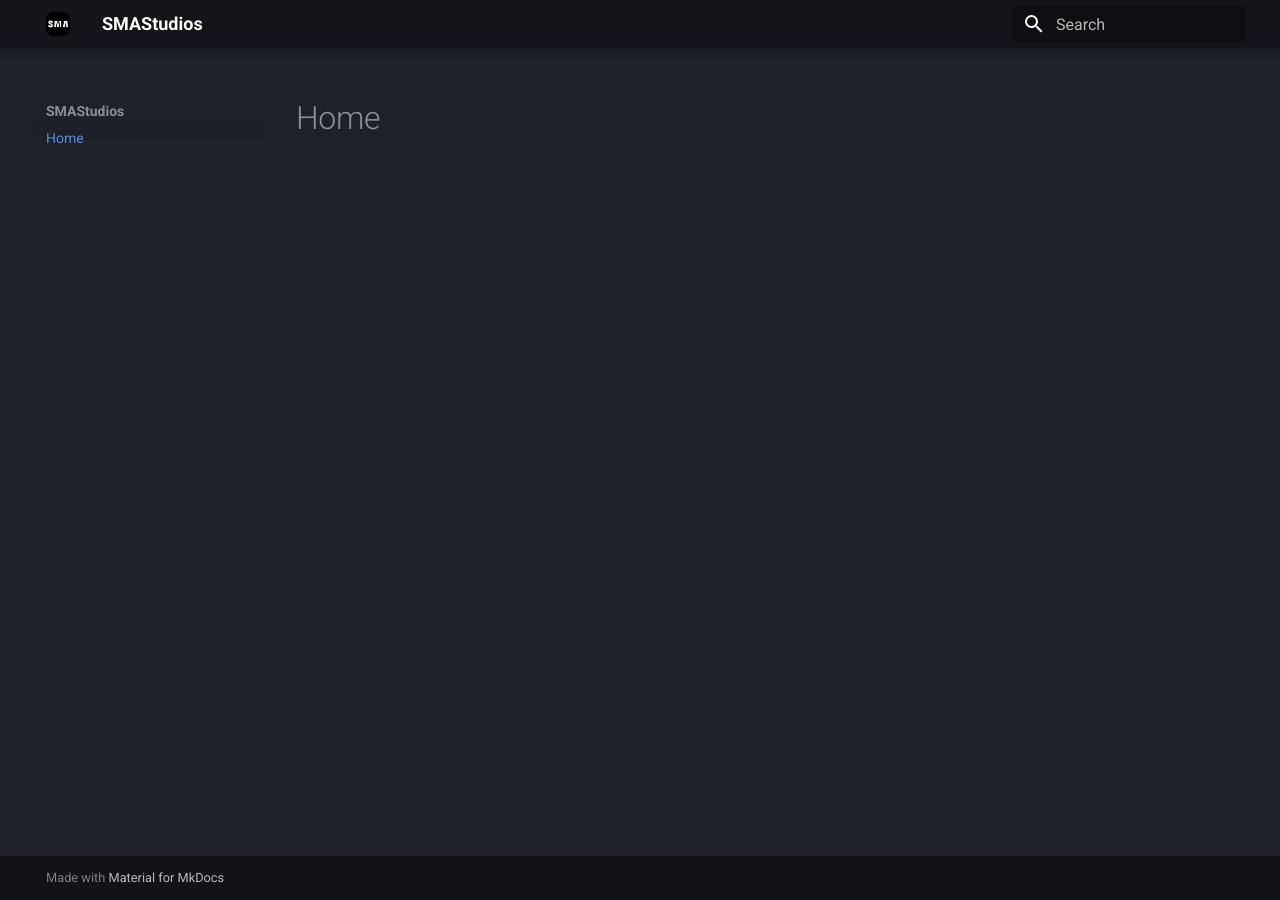
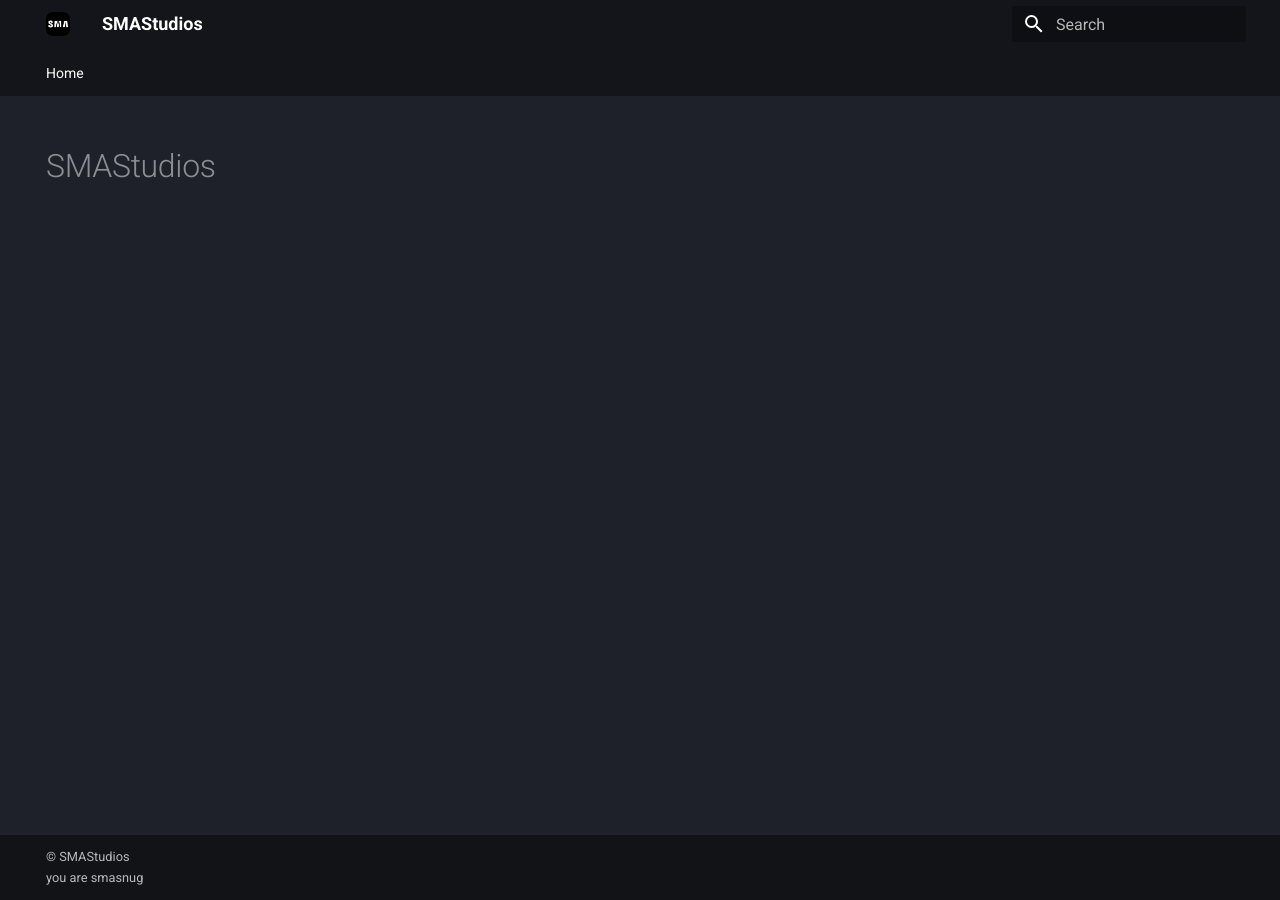
Before and after one commit to SMAStudiosAU/SMAStudiosAU.github.io, an MkDocs documentation site: the page built from docs/index.md, in a window 1280 px wide. Built offline with MkDocs 1.6.1 and Material for MkDocs 9.7.7, drawn with Linux system fonts in a browser that asks for light colours.

Commit message:
them and random stuffs

```diff
--- a/docs/css/extra.css
+++ /dev/null
@@ -1,3 +0,0 @@
-/* [data-md-color-scheme="slate"] {
-    --md-hue: ;
-} */
--- a/docs/index.md
+++ b/docs/index.md
@@ -1,5 +1,7 @@
 ---
 hide:
-    - heading
+    - toc
+    - navigation
+title: Home
 ---
-# Home
+# SMAStudios
--- a/mkdocs.yml
+++ b/mkdocs.yml
@@ -7,6 +7,18 @@
     primary: black
   logo: assets/sma.png
   favicon: assets/sma.png
+  features:
+    - navigation.instant
+    - navigation.instant.progress
+    - navigation.tabs
+    - navigation.indexes
+    - navigation.top
+    - header.autohide
 
 extra_css:
   - css/extra.css
+
+copyright: "&copy; SMAStudios <br /> you are smasnug"
+
+extra:
+  generator: false
```
